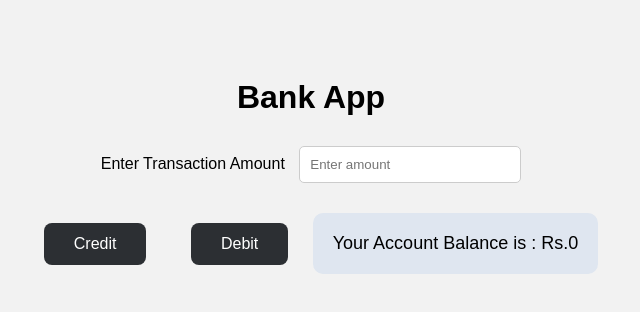
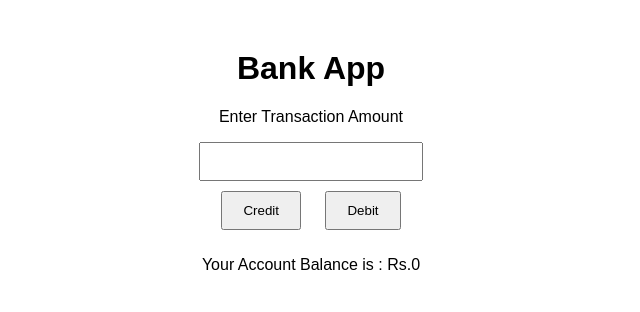
Before and after one commit to kyrac2011/after-class-projects, a plain HTML site: page project 34/index.html in a window 1280 px wide. Both pictures are taken after a click on the button "Credit". Shown: the whole page, without its empty margins (329-969 px from the left). Drawn offline with Linux system fonts and the light colour scheme.

Commit message:
Refactor index.html for cleaner structure
Removed old HTML structure and replaced with a simplified version while maintaining functionality.

```diff
--- a/project 34/index.html
+++ b/project 34/index.html
@@ -1,52 +1,23 @@
 <!DOCTYPE html>
-<html lang="en">
+<html>
 <head>
-<meta charset="UTF-8">
-<meta name="viewport" content="width=device-width, initial-scale=1.0">
 <title>Bank App</title>
 
 <style>
     body {
-        font-family: Arial, sans-serif;
-        background: #f2f2f2;
+        font-family: Arial;
         text-align: center;
-        padding-top: 50px;
-    }
-
-    h1 {
-        margin-bottom: 30px;
+        margin-top: 50px;
     }
 
     input {
         padding: 10px;
         width: 200px;
-        border-radius: 5px;
-        border: 1px solid #ccc;
-        margin-left: 10px;
     }
 
     button {
-        margin: 20px;
-        padding: 12px 30px;
-        font-size: 16px;
-        border: none;
-        border-radius: 8px;
-        background-color: #2c2f33;
-        color: white;
-        cursor: pointer;
-    }
-
-    button:hover {
-        background-color: #23272a;
-    }
-
-    .balance-box {
-        margin-top: 30px;
-        padding: 20px;
-        border-radius: 10px;
-        background-color: #dfe6f0;
-        display: inline-block;
-        font-size: 18px;
+        padding: 10px 20px;
+        margin: 10px;
     }
 </style>
 </head>
@@ -55,53 +26,35 @@
 
 <h1>Bank App</h1>
 
-<label>Enter Transaction Amount</label>
-<input type="number" id="amount" placeholder="Enter amount">
+<p>Enter Transaction Amount</p>
+<input type="number" id="amount">
 
 <br>
 
 <button onclick="credit()">Credit</button>
 <button onclick="debit()">Debit</button>
 
-<div class="balance-box">
-    Your Account Balance is : Rs.<span id="balance">0</span>
-</div>
+<p>Your Account Balance is : Rs.<span id="balance">0</span></p>
 
 <script>
     let balance = 0;
 
     function credit() {
-        let amount = parseFloat(document.getElementById("amount").value);
+        let amount = document.getElementById("amount").value;
+        amount = Number(amount);
 
-        if (isNaN(amount) || amount <= 0) {
-            alert("Enter a valid amount");
-            return;
-        }
+        balance = balance + amount;
 
-        balance += amount;
-        updateBalance();
+        document.getElementById("balance").innerText = balance;
     }
 
     function debit() {
-        let amount = parseFloat(document.getElementById("amount").value);
+        let amount = document.getElementById("amount").value;
+        amount = Number(amount);
 
-        if (isNaN(amount) || amount <= 0) {
-            alert("Enter a valid amount");
-            return;
-        }
+        balance = balance - amount;
 
-        if (amount > balance) {
-            alert("Insufficient balance");
-            return;
-        }
-
-        balance -= amount;
-        updateBalance();
-    }
-
-    function updateBalance() {
         document.getElementById("balance").innerText = balance;
-        document.getElementById("amount").value = "";
     }
 </script>
 
```
